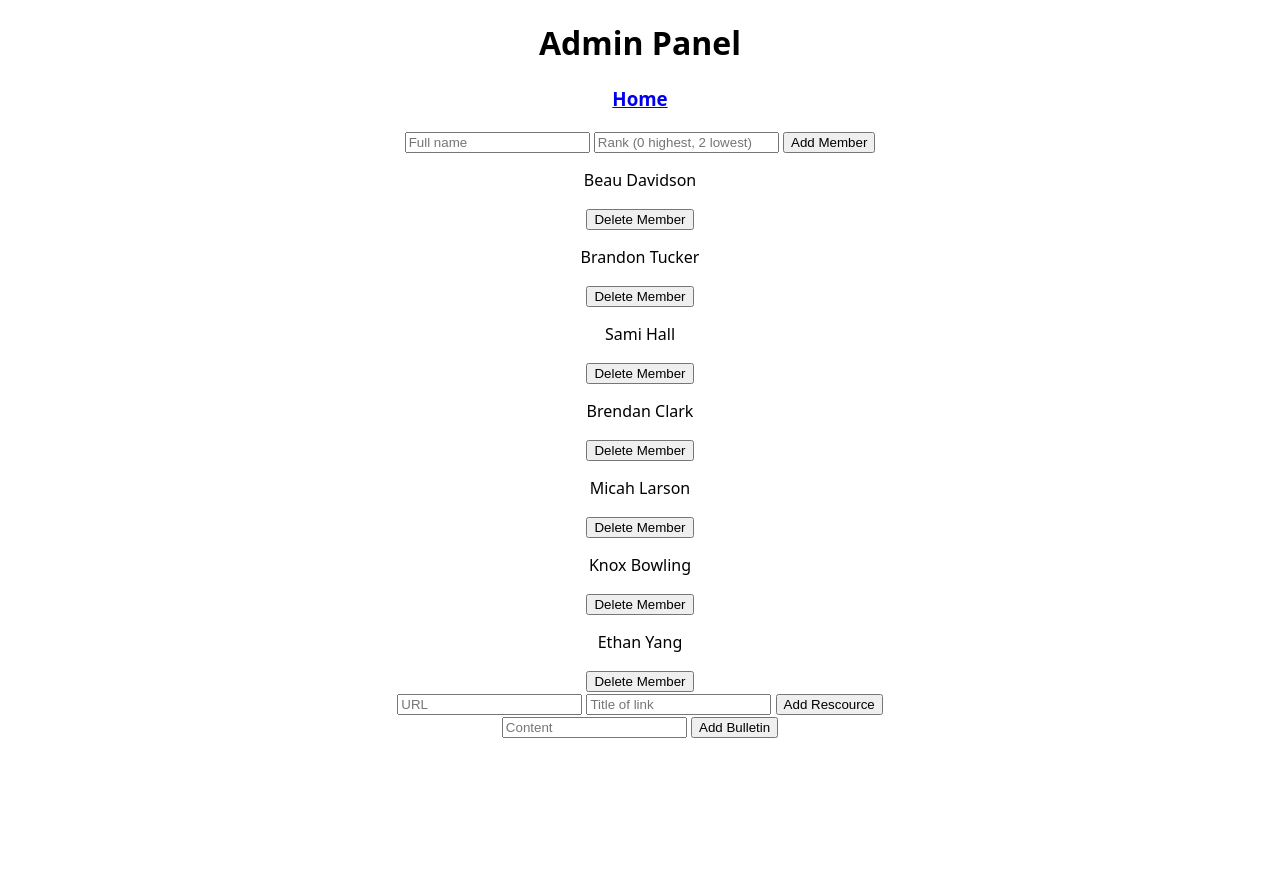
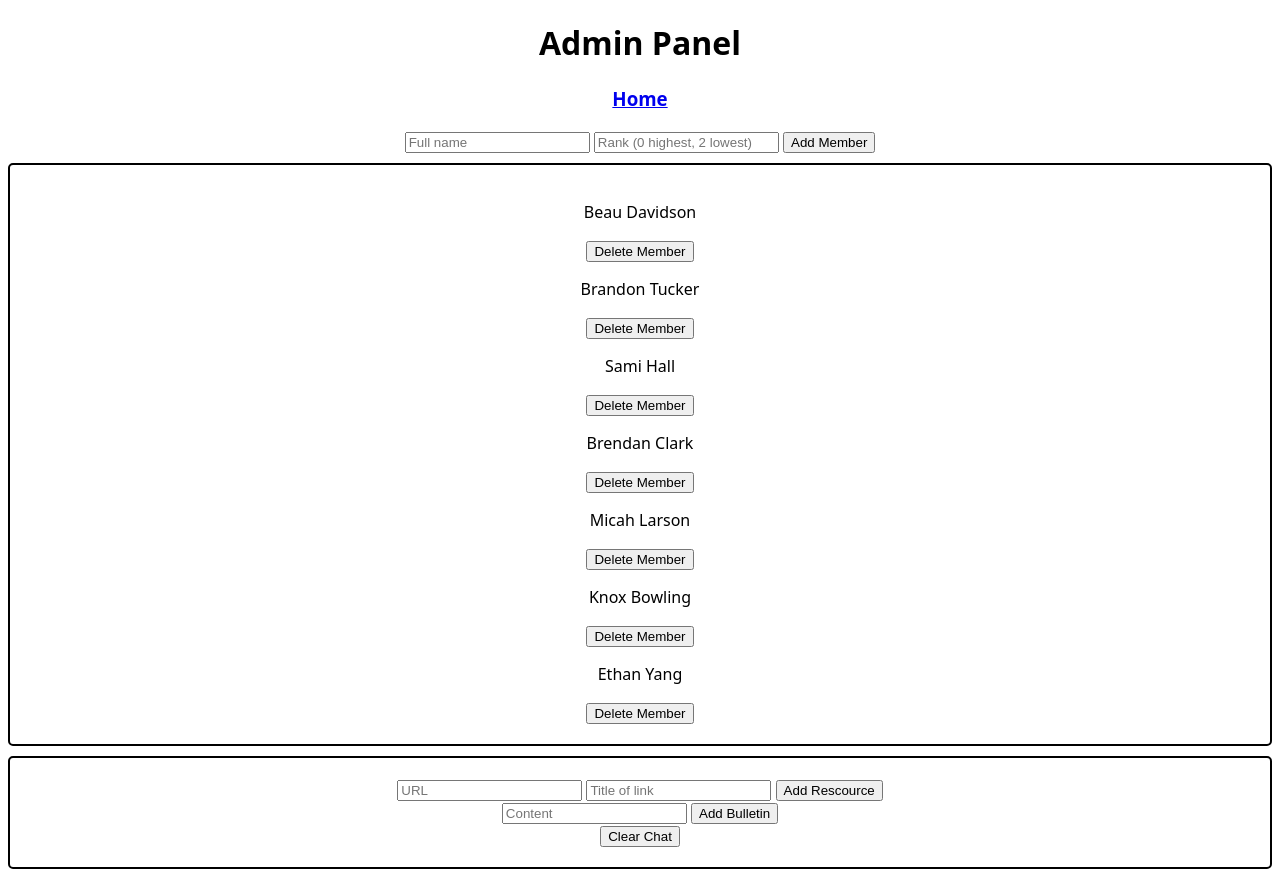
Before and after one commit to BTucker123/codingclub, a Flask app: page /admin in a window 1280 px wide. Before the commit the page ends 738 px from the top, so only its background shows below. Run offline with Flask 3, Linux system fonts and the light colour scheme; the visitor is signed in with stand-in values (Sample User, id 1).

Commit message:
Chat clearing

```diff
--- a/app.py
+++ b/app.py
@@ -112,6 +112,9 @@ def admin():
             })
             save(bullitenData, "bulliten")
             return redirect(url_for("admin"))
+        if request.form.get('type') == "clearChat":
+            save([], "chat")
+            return redirect(url_for("admin"))
 
 @app.route("/forum", methods=['GET', 'POST'])
 def forum():
@@ -186,7 +189,7 @@ def chat():
                 save(postsData, "chat")
                 return ""  # instead of redirect
 
-    return "It's not after school! You can't access this page."
+    return "It's not after school! You can't access this page during school hours (8am-3pm)."
 
 @app.route("/rescources")
 def rescources():
--- a/templates/admin.html
+++ b/templates/admin.html
@@ -15,6 +15,7 @@
         <input type="number" name="rank" placeholder="Rank (0 highest, 2 lowest)">
         <input type="submit" value="Add Member">
     </form>
+    <div class="r">
         {% for member in roster[0] %}
         <p>{{member}}</p>
         <form method="post" action="/admin">
@@ -42,6 +43,9 @@
                 <input type="submit" value="Delete Member">
             </form>
         {% endfor %}
+    </div>
+
+    <div class="r">
         <form method="post" action="/admin">
             <input type="hidden" name="type" value="addResc">
             <input type="text" name="url" placeholder="URL">
@@ -53,5 +57,10 @@
             <input type="text" name="content" placeholder="Content">
             <input type="submit" value="Add Bulletin">
         </form>
+        <form method="post" action="/admin">
+            <input type="hidden" name="type" value="clearChat">
+            <input type="submit" value="Clear Chat">
+        </form>
+    </div>
 </body>
 </html>
--- a/templates/chat.html
+++ b/templates/chat.html
@@ -26,9 +26,10 @@
 
     <script>
         const myName = "{{ session['name'] }}";  // get name from session
+        const firstName = "{{ session['name'].split(' ')[0] }}"
 
         function highlightName(text) {
-            const regex = new RegExp(`(${myName})`, "gi"); // match name, case-insensitive
+            const regex = new RegExp(`(${firstName})`, "gi"); // match name, case-insensitive
             return text.replace(regex, '<span class="highlight">$1</span>');
         }
     </script>
```
Also changed, not shown: 2 other files. Lines whose indentation alone changed are shown as unchanged.
